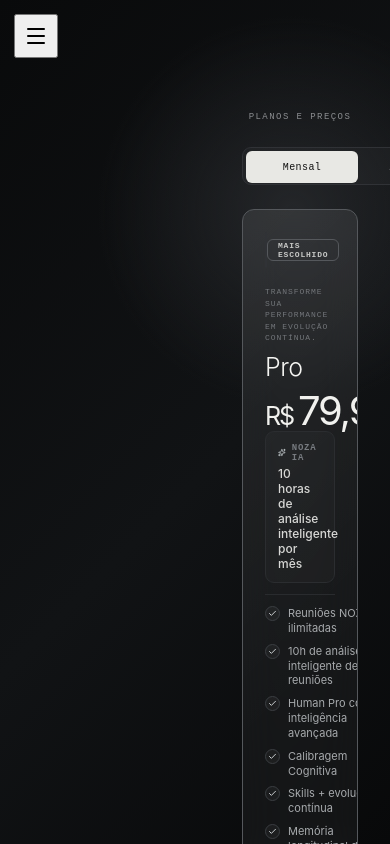
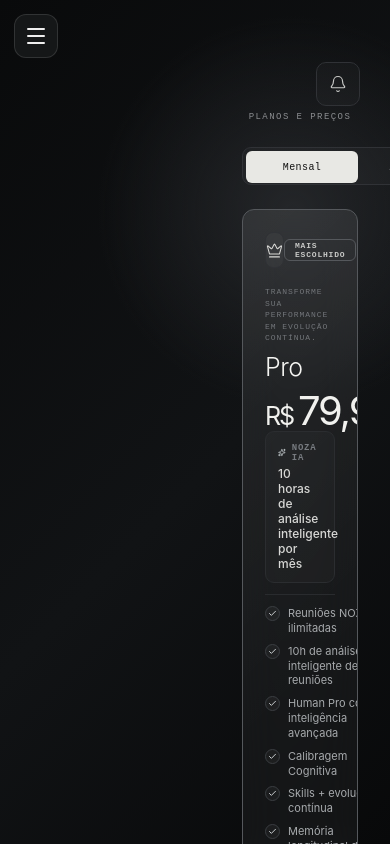
Before and after one commit to nexenagencia-prog/NOZA, a Next.js app: page /planos in a window 390 px wide. Shown: the top 844 px of the page. Built offline with nearby package versions, Linux system fonts and the light colour scheme.

Commit message:
Reconstrói layout mobile da NOZA do zero

```diff
--- a/app/mobile.css
+++ b/app/mobile.css
@@ -1,66 +1,114 @@
-/* NOZA responsive mobile — rebuilt from the desktop source of truth */
-@media (max-width: 820px){
- html,body{width:100%;max-width:100%;min-height:100%;margin:0;overflow-x:hidden!important;-webkit-text-size-adjust:100%}
- *,*::before,*::after{box-sizing:border-box}
- img,video,canvas,svg{max-width:100%}
- input,textarea,select{font-size:16px}
- body.zyvo-sidebar-expanded{padding-left:0!important}
+/* NOZA MOBILE — clean rebuild. Desktop remains untouched. */
+@media (max-width:820px){
+  html,body{width:100%!important;max-width:100%!important;min-height:100%!important;margin:0!important;overflow-x:hidden!important;overflow-y:auto!important;-webkit-text-size-adjust:100%}
+  *,*::before,*::after{box-sizing:border-box!important}
+  img,video,canvas{max-width:100%!important;height:auto}
+  input,textarea,select{font-size:16px!important}
+  body.zyvo-sidebar-expanded{padding-left:0!important}
 
- /* Navigation becomes an overlay and never changes page geometry */
- .mobile-nav-trigger{display:grid!important;place-items:center!important;position:fixed!important;top:14px!important;left:14px!important;z-index:10020!important;width:44px!important;height:44px!important}
- .sidebar,.sidebar.expanded{display:none!important;position:fixed!important;z-index:10030!important;top:66px!important;left:12px!important;right:12px!important;bottom:auto!important;width:auto!important;height:auto!important;max-height:calc(100dvh - 80px)!important;margin:0!important;padding:14px!important;transform:none!important;overflow:auto!important;border-radius:18px!important}
- .sidebar.mobile-open,.sidebar.expanded.mobile-open{display:block!important}
- .mobile-nav-backdrop{position:fixed!important;inset:0!important;z-index:10025!important}
- .sidebar .side-nav{display:grid!important;grid-template-columns:1fr 1fr!important;gap:6px!important}
- .sidebar .side-item{width:100%!important;min-width:0!important;height:44px!important;padding:0 12px!important;justify-content:flex-start!important}
- .sidebar .side-item span{display:inline!important}
+  /* Mobile navigation: drawer only, never part of document geometry */
+  .mobile-nav-trigger{display:grid!important;place-items:center!important;position:fixed!important;top:max(14px,env(safe-area-inset-top))!important;left:14px!important;z-index:12020!important;width:44px!important;height:44px!important;border:1px solid rgba(255,255,255,.12)!important;border-radius:12px!important;background:#151718!important;color:#eee!important}
+  .mobile-nav-backdrop{display:block!important;position:fixed!important;inset:0!important;z-index:12025!important;border:0!important;background:rgba(0,0,0,.62)!important;backdrop-filter:blur(4px)!important}
+  .sidebar,.sidebar.expanded{display:none!important;position:fixed!important;inset:10px 10px 10px 10px!important;z-index:12030!important;width:auto!important;height:auto!important;max-width:none!important;max-height:none!important;margin:0!important;padding:18px 16px calc(18px + env(safe-area-inset-bottom))!important;overflow-x:hidden!important;overflow-y:auto!important;border:1px solid rgba(255,255,255,.12)!important;border-radius:20px!important;background:#111315!important;transform:none!important}
+  .sidebar.mobile-open,.sidebar.expanded.mobile-open{display:flex!important;flex-direction:column!important}
+  .sidebar:after{display:none!important}
+  .mobile-nav-close{display:grid!important;place-items:center!important;position:absolute!important;top:14px!important;right:14px!important;width:42px!important;height:42px!important;border:0!important;border-radius:10px!important;background:rgba(255,255,255,.06)!important;color:#eee!important}
+  .sidebar .sidebar-brand{height:44px!important;min-height:44px!important;margin:0 54px 18px 4px!important;padding:0!important;justify-content:flex-start!important}
+  .sidebar .sidebar-brand img{width:auto!important;max-width:92px!important;height:28px!important}
+  .sidebar .avatar-wrap{height:auto!important;min-height:64px!important;margin:0 0 14px!important;padding:8px!important;justify-content:flex-start!important}
+  .sidebar .side-nav{display:flex!important;flex-direction:column!important;gap:4px!important;width:100%!important;margin:0!important;padding:0!important}
+  .sidebar .side-item{display:flex!important;width:100%!important;height:46px!important;min-height:46px!important;padding:0 14px!important;gap:13px!important;justify-content:flex-start!important;border-radius:10px!important}
+  .sidebar .side-item span{display:inline!important;font-size:13px!important}
+  .sidebar .side-item svg{width:18px!important;height:18px!important;flex:0 0 auto!important}
+  .space-sidebar-toggle{display:none!important}
 
- /* Shared page frame */
- main,.content,.content.shifted,.human-pro-content,.skills-pro-content,.skills-site-content,.space-content,.settings-main,.support-content{
-  margin-left:0!important;transform:none!important;left:auto!important;width:100%!important;max-width:100%!important
- }
- .app-topbar-floating{position:fixed!important;top:14px!important;right:14px!important;left:auto!important;z-index:10010!important;width:auto!important;transform:none!important}
- .app-topbar .topnav,.app-topbar .search-box,.app-topbar .next-meeting,.app-topbar .menu-top,.app-topbar .shared-brand,.app-topbar .zyvo-brand{display:none!important}
- .notification-panel{position:fixed!important;top:66px!important;left:14px!important;right:14px!important;width:auto!important}
+  /* Topbar: only notification survives; content gets a fixed safe header zone */
+  .app-topbar,.app-topbar.app-topbar-floating{position:fixed!important;top:max(14px,env(safe-area-inset-top))!important;right:14px!important;left:auto!important;width:44px!important;height:44px!important;margin:0!important;padding:0!important;display:block!important;z-index:12010!important;background:transparent!important;border:0!important;box-shadow:none!important;transform:none!important}
+  .app-topbar .topnav,.app-topbar .search-box,.app-topbar .next-meeting,.app-topbar .menu-top,.app-topbar .shared-brand,.app-topbar .zyvo-brand{display:none!important}
+  .app-topbar .notification-wrap{width:44px!important;height:44px!important}
+  .app-topbar .notification-panel{position:fixed!important;top:68px!important;left:14px!important;right:14px!important;width:auto!important;max-width:none!important}
 
- /* Home: desktop composition becomes a vertical mobile document */
- .app-shell{height:auto!important;min-height:100dvh!important;overflow:visible!important}
- .app-shell>.content,.app-shell>.content.shifted{padding:82px 16px 28px!important;overflow:visible!important}
- .app-shell>.content>.topbar{display:none!important}
- .app-shell .hero-grid{display:flex!important;flex-direction:column!important;gap:18px!important;width:100%!important;height:auto!important;min-height:0!important;margin:0!important;padding:0!important}
- .app-shell .hero-copy,.app-shell .hero-feature{position:relative!important;inset:auto!important;transform:none!important;width:100%!important;max-width:none!important;margin:0!important}
- .app-shell .hero-copy{order:1!important;padding:0!important}
- .app-shell .hero-greeting{font-size:17px!important;margin:0 0 18px!important}
- .app-shell .eyebrow{font-size:9px!important;margin:0 0 14px!important}
- .app-shell .hero-refined-headline,.app-shell .hero-refined-headline span{font-size:clamp(36px,10.5vw,48px)!important;line-height:1.02!important;letter-spacing:-.05em!important}
- .app-shell .performance-insight{position:relative!important;inset:auto!important;width:100%!important;margin:22px 0 18px!important}
- .app-shell .hero-actions{position:relative!important;inset:auto!important;display:grid!important;grid-template-columns:1fr!important;gap:9px!important;width:100%!important;margin:0!important}
- .app-shell .calibration-cta-wrap,.app-shell .calibration-cta,.app-shell .hero-actions>.secondary-btn{width:100%!important;max-width:none!important;min-width:0!important;margin:0!important}
- .app-shell .calibration-tooltip{display:none!important}
- .app-shell .hero-feature{order:2!important}
- .app-shell .feature-card{position:relative!important;inset:auto!important;width:100%!important;height:auto!important;min-height:190px!important;margin:0!important;padding:14px!important;display:grid!important;grid-template-columns:96px minmax(0,1fr)!important;gap:14px!important;align-items:center!important;overflow:hidden!important}
- .app-shell .feature-photo{position:relative!important;inset:auto!important;width:96px!important;height:148px!important;border-radius:12px!important}
- .app-shell .feature-text{position:relative!important;inset:auto!important;min-width:0!important;font-size:18px!important;line-height:1.2!important}
- .app-shell .cards-grid{position:relative!important;inset:auto!important;display:grid!important;grid-template-columns:1fr!important;gap:10px!important;width:100%!important;margin:12px 0 0!important;padding:0!important}
- .app-shell .info-card{position:relative!important;inset:auto!important;width:100%!important;height:auto!important;min-height:176px!important;margin:0!important;padding:20px!important}
+  /* Universal page reset: mobile is a vertical scrolling document */
+  main,.content,.content.shifted,.human-pro-content,.skills-pro-content,.skills-site-content,.space-content,.settings-main,.support-content,.pricing-page,.notes-page{
+    position:relative!important;inset:auto!important;float:none!important;
+    width:100%!important;max-width:100%!important;height:auto!important;min-height:100dvh!important;
+    margin:0!important;transform:none!important;overflow:visible!important
+  }
+  .human-pro-page,.skills-pro-page,.skills-page,.space-page,.analysis-page,.settings-page,.support-page,.pricing-page,.cal-page{
+    width:100%!important;max-width:100%!important;height:auto!important;min-height:100dvh!important;
+    overflow-x:hidden!important;overflow-y:visible!important
+  }
+  .human-pro-content,.skills-pro-content,.skills-site-content,.space-page .space-content,.settings-main,.support-content,.pricing-page{
+    padding:78px 16px 28px!important
+  }
+  .human-main,.skills-pro-main,.skills-main,.pricing-shell,.settings-shell,.support-shell{
+    position:relative!important;inset:auto!important;width:100%!important;max-width:100%!important;height:auto!important;min-height:0!important;
+    margin:0!important;padding-left:0!important;padding-right:0!important;transform:none!important;overflow:visible!important
+  }
 
- /* All feature pages: remove desktop side offsets and trapped viewport heights */
- .human-pro-page,.skills-pro-page,.skills-page,.space-page,.analysis-page,.settings-page,.support-page,.pricing-page,.cal-page{width:100%!important;max-width:100%!important;min-height:100dvh!important;height:auto!important;overflow-x:hidden!important;overflow-y:visible!important}
- .human-pro-content,.skills-pro-content,.skills-site-content,.space-page .space-content{padding-left:16px!important;padding-right:16px!important;height:auto!important;min-height:100dvh!important;overflow:visible!important}
- .human-main,.skills-pro-main,.skills-main{width:100%!important;max-width:100%!important;margin:0!important;transform:none!important}
- .skills-pro-content>*,.skills-site-content>*,.human-main>*{max-width:100%!important}
- .space-workspace{display:flex!important;flex-direction:column!important;width:100%!important;height:auto!important;min-height:0!important;overflow:visible!important}
- .space-workspace>*{position:relative!important;inset:auto!important;width:100%!important;max-width:100%!important}
- .space-live-card{min-height:480px!important;height:64dvh!important}
- .space-participants-panel{height:auto!important;min-height:400px!important}
- .pricing-grid,.settings-grid,.analysis-grid,.support-grid{grid-template-columns:1fr!important;width:100%!important}
- table{display:block;max-width:100%;overflow-x:auto}
+  /* Never let desktop cards overlap on mobile */
+  .pricing-grid,.settings-grid,.analysis-grid,.support-grid,.cards-grid{
+    display:grid!important;grid-template-columns:minmax(0,1fr)!important;gap:14px!important;width:100%!important;height:auto!important
+  }
+  .price-card,.info-card,.settings-card,.analysis-card,.support-card{
+    position:relative!important;inset:auto!important;transform:none!important;width:100%!important;max-width:100%!important;height:auto!important;min-height:0!important;margin:0!important
+  }
+  table{display:block!important;width:100%!important;max-width:100%!important;overflow-x:auto!important}
+
+  /* Home */
+  .app-shell{width:100%!important;height:auto!important;min-height:100dvh!important;overflow:visible!important}
+  .app-shell>.content,.app-shell>.content.shifted{width:100%!important;height:auto!important;min-height:100dvh!important;padding:82px 16px 30px!important;overflow:visible!important}
+  .app-shell>.content>.topbar{display:none!important}
+  .app-shell .hero-grid{display:flex!important;flex-direction:column!important;align-items:stretch!important;gap:22px!important;width:100%!important;height:auto!important;min-height:0!important;margin:0!important;padding:0!important}
+  .app-shell .hero-copy,.app-shell .hero-feature{position:relative!important;inset:auto!important;transform:none!important;width:100%!important;max-width:100%!important;height:auto!important;margin:0!important;padding:0!important}
+  .app-shell .hero-copy{order:1!important}
+  .app-shell .hero-greeting{margin:0 0 20px!important;font-size:17px!important;line-height:1.35!important}
+  .app-shell .eyebrow{margin:0 0 12px!important;font-size:8px!important;line-height:1.4!important}
+  .app-shell .hero-refined-headline,.app-shell .hero-refined-headline span{width:100%!important;max-width:100%!important;margin:0!important;font-size:clamp(34px,10vw,46px)!important;line-height:1.02!important;letter-spacing:-.045em!important}
+  .app-shell .performance-insight{position:relative!important;inset:auto!important;width:100%!important;height:auto!important;margin:22px 0 0!important}
+  .app-shell .hero-actions{position:relative!important;inset:auto!important;display:flex!important;flex-direction:column!important;gap:10px!important;width:100%!important;height:auto!important;margin:22px 0 0!important}
+  .app-shell .calibration-cta-wrap,.app-shell .calibration-cta,.app-shell .hero-actions>.secondary-btn{width:100%!important;min-width:0!important;max-width:none!important;height:50px!important;margin:0!important}
+  .app-shell .calibration-tooltip{display:none!important}
+  .app-shell .hero-feature{order:2!important;display:block!important}
+  .app-shell .feature-card{position:relative!important;inset:auto!important;display:flex!important;flex-direction:column!important;align-items:flex-start!important;gap:14px!important;width:100%!important;height:auto!important;min-height:0!important;margin:0!important;padding:16px!important;overflow:hidden!important}
+  .app-shell .feature-photo{position:relative!important;inset:auto!important;width:100%!important;height:190px!important;margin:0!important;border-radius:10px!important;object-fit:cover!important}
+  .app-shell .feature-text{position:relative!important;inset:auto!important;width:100%!important;min-width:0!important;margin:0!important;font-size:18px!important;line-height:1.2!important}
+  .app-shell .cards-grid{position:relative!important;inset:auto!important;display:grid!important;grid-template-columns:1fr!important;gap:12px!important;width:100%!important;margin:18px 0 0!important;padding:0!important}
+  .app-shell .info-card{position:relative!important;inset:auto!important;width:100%!important;height:auto!important;min-height:170px!important;margin:0!important;padding:20px!important;overflow:hidden!important}
+  .app-shell .info-card h2{font-size:18px!important;line-height:1.2!important}
+  .app-shell .info-card p{font-size:12px!important;line-height:1.55!important}
+  .app-shell .card-bottom{position:relative!important;left:auto!important;bottom:auto!important;margin-top:20px!important}
+
+  /* Pricing */
+  .pricing-page{display:block!important;padding:82px 16px 30px!important}
+  .pricing-shell{transform:none!important;margin:0!important}
+  .billing-toggle{margin:18px 0!important}
+  .pricing-grid{margin:0!important}
+  .price-card,.price-card.featured{display:flex!important;flex-direction:column!important;min-height:0!important;padding:20px!important}
+  .price-card ul{margin-bottom:22px!important}
+  .plan-card-footer{margin-top:auto!important}
+  .pricing-footnote{margin-top:22px!important;line-height:1.55!important}
+
+  /* Space */
+  .space-workspace{position:relative!important;inset:auto!important;display:flex!important;flex-direction:column!important;gap:14px!important;width:100%!important;height:auto!important;min-height:0!important;margin:0!important;overflow:visible!important}
+  .space-workspace>*{position:relative!important;inset:auto!important;transform:none!important;width:100%!important;max-width:100%!important;margin:0!important}
+  .space-live-card{height:auto!important;min-height:420px!important}
+  .space-participants-panel{height:auto!important;min-height:320px!important;max-height:none!important;overflow:visible!important}
+
+  /* Human Pro */
+  .human-pro-content{display:block!important}
+  .human-main{display:flex!important;flex-direction:column!important;gap:14px!important}
+  .human-main>*{position:relative!important;inset:auto!important;transform:none!important;max-width:100%!important}
+  .human-main textarea,.human-main input{max-width:100%!important}
+
+  /* Skills / calibration / settings */
+  .skills-pro-content>*,.skills-site-content>*{max-width:100%!important}
+  .skills-pro-content [class*="grid"],.skills-site-content [class*="grid"],.settings-main [class*="grid"]{grid-template-columns:minmax(0,1fr)!important}
+  .skills-pro-content [class*="card"],.skills-site-content [class*="card"],.settings-main [class*="card"]{max-width:100%!important}
 }
 
-@media(max-width:430px){
- .sidebar .side-nav{grid-template-columns:1fr!important}
- .app-shell>.content,.app-shell>.content.shifted{padding-left:14px!important;padding-right:14px!important}
- .app-shell .feature-card{grid-template-columns:82px minmax(0,1fr)!important}
- .app-shell .feature-photo{width:82px!important;height:128px!important}
- .app-shell .feature-text{font-size:16px!important}
+@media (max-width:430px){
+  .human-pro-content,.skills-pro-content,.skills-site-content,.space-page .space-content,.settings-main,.support-content,.pricing-page{padding-left:14px!important;padding-right:14px!important}
+  .app-shell>.content,.app-shell>.content.shifted{padding-left:14px!important;padding-right:14px!important}
+  .app-shell .hero-refined-headline,.app-shell .hero-refined-headline span{font-size:clamp(32px,10.5vw,42px)!important}
 }
```
